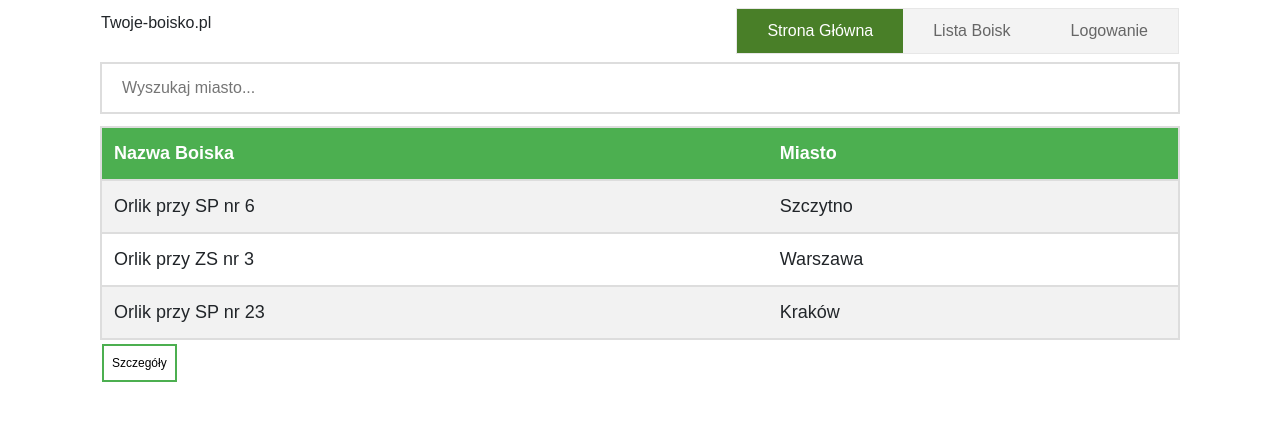
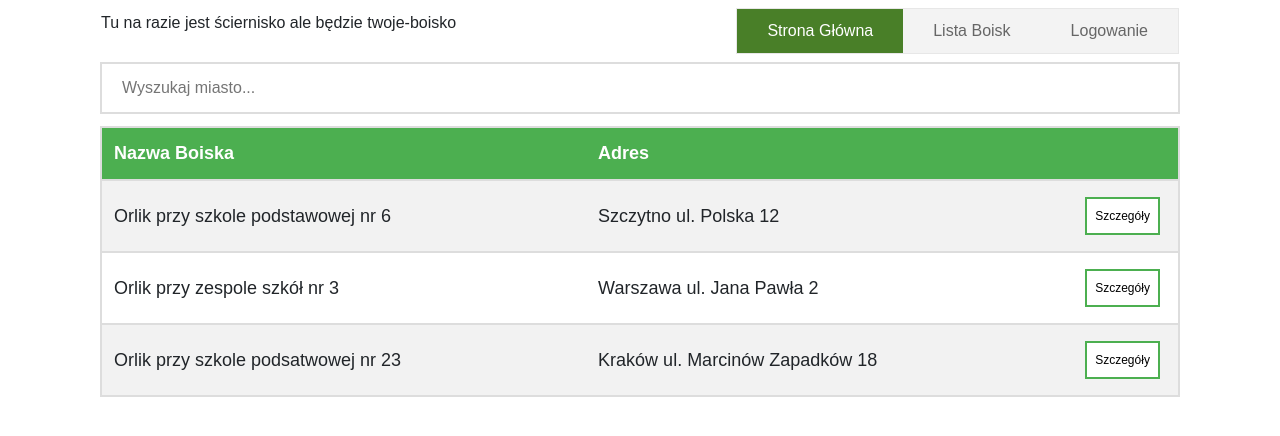
Before and after one commit to Aquarius96/twoje-boisko, a React (Create React App) app in the folder twoje-boisko-frontend/: page /listaBoisk in a window 1280 px wide. Shown: the top 436 px of the page. Built offline with nearby package versions, Linux system fonts and the light colour scheme.

Commit message:
najnowsze

```diff
--- a/twoje-boisko-frontend/src/components/Navbar.js
+++ b/twoje-boisko-frontend/src/components/Navbar.js
@@ -10,7 +10,7 @@ class Navbar extends Component {
     render() {
       return (
         <div className="navbar container">
-        <div><p>Twoje-boisko.pl</p></div>
+        <div><p>Tu na razie jest ściernisko ale będzie twoje-boisko</p></div>
          <ul>
             <li><Link className='active' to="/">Strona Główna</Link></li>
             <li><Link to="/listaBoisk">Lista Boisk</Link></li>
--- a/twoje-boisko-frontend/src/components/NewsTab.css
+++ b/twoje-boisko-frontend/src/components/NewsTab.css
@@ -0,0 +1,7 @@
+.App {
+    text-align: center;
+  }
+.news-tab{
+    width: 1000px;
+    margin: 5px auto;
+}
--- a/twoje-boisko-frontend/src/components/NewsTab.js
+++ b/twoje-boisko-frontend/src/components/NewsTab.js
@@ -1,6 +1,7 @@
 import React, { Component } from 'react';
 import './NewsTab.css';
 import News from '../components/News';
+
 class NewsTab extends Component {
     constructor(props){
         super(props);
@@ -14,8 +15,8 @@ class NewsTab extends Component {
     Object.keys(allNews).forEach(function(key){
         allNewsTab.push(allNews[key]);
     });
-    return (<div class="row">
-        {allNewsTab.map(item => <div class=""><News header={item.header}/></div>)}
+    return (<div class="news-tab row">
+        {allNewsTab.map(item => <div class="col-sm-4"><News header={item.header}/></div>)}
         </div>
     );
   }
--- a/twoje-boisko-frontend/src/components/TableSportsfield.css
+++ b/twoje-boisko-frontend/src/components/TableSportsfield.css
@@ -58,3 +58,7 @@
     background-color: #4CAF50;
     color: white;
 }
+
+th.nazwa { width: 45%; }
+th.miasto { width: 45%; }
+th.przycisk { width: 10%; }
--- a/twoje-boisko-frontend/src/components/TableSportsfield.js
+++ b/twoje-boisko-frontend/src/components/TableSportsfield.js
@@ -8,20 +8,25 @@ class TableSportsfield extends Component {
       <input type="text" id="myInput" placeholder="Wyszukaj miasto..." title="Type in a name"></input>
             <table id="myTable">
                 <tr class="header">
-                    <th>Nazwa Boiska</th>
-                    <th>Miasto</th>
+                    <th class ="nazwa">Nazwa Boiska</th>
+                    <th class ="miasto">Adres</th>
+                    <th class ="przycisk"></th>
                 </tr>
                 <tr>
-                    <td>Orlik przy SP nr 6</td>
-                    <td>Szczytno</td>
+                    <td>Orlik przy szkole podstawowej nr 6</td>
+                    <td>Szczytno ul. Polska 12</td>
+                    <td><button class="button button1">Szczegóły</button></td>
+
                 </tr>
                 <tr>
-                    <td>Orlik przy ZS nr 3</td>
-                    <td>Warszawa</td>
+                    <td>Orlik przy zespole szkół nr 3</td>
+                    <td>Warszawa ul. Jana Pawła 2</td>
+                    <td><button class="button button1">Szczegóły</button></td>
                 </tr>
                 <tr>
-                    <td>Orlik przy SP nr 23</td>
-                    <td>Kraków</td>
+                    <td>Orlik przy szkole podsatwowej nr 23</td>
+                    <td>Kraków ul. Marcinów Zapadków 18</td>
+                    <td><button class="button button1">Szczegóły</button></td>
                 </tr>
         </table>
       </div>
--- a/twoje-boisko-frontend/src/pages/MainPage.js
+++ b/twoje-boisko-frontend/src/pages/MainPage.js
@@ -7,13 +7,10 @@ class MainPage extends Component {
     return (
       <div className="MainPage container">
       <div class="news-tab row">
-      <div class="col-sm-4"> <News header="raz"/></div>
-      <div class="col-sm-4"> <News header="raz"/></div>
-      <div class="col-sm-4"> <News header="raz"/></div>
-
-        <NewsTab />
-        </div>
-
+      <NewsTab />
+      <NewsTab />
+      <NewsTab />
+      </div>
       </div>
     );
   }
--- a/twoje-boisko-frontend/src/pages/SportsfieldsListPage.js
+++ b/twoje-boisko-frontend/src/pages/SportsfieldsListPage.js
@@ -4,11 +4,7 @@ class SportsfieldsListPage extends Component {
   render() {
     return (
       <div className="container">
-
       <TableSportsfield />
-
-      <button class="button button1">Szczegóły</button>
-
       </div>
     );
   }
```
